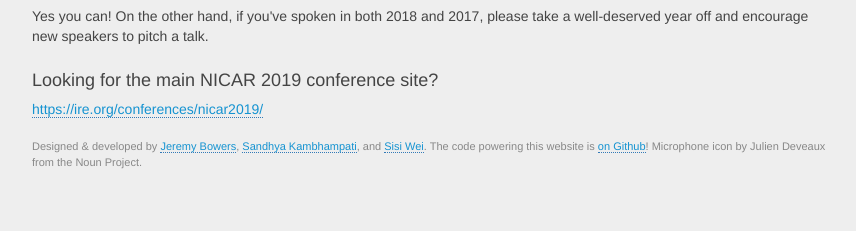
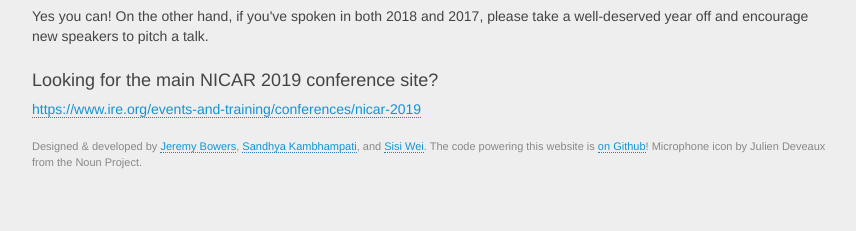
Before and after one commit to ireapps/lightning-talks, a Flask app: page / in a window 1280 px wide. Shown: the part 1522-1753 px from the top of the page, without its empty margins (208-1064 px from the left). Run offline with Flask 2, Linux system fonts and the light colour scheme; some libraries are stand-ins or nearby versions.

Commit message:
change url at the bottom of the page

```diff
--- a/templates/base.html
+++ b/templates/base.html
@@ -111,7 +111,7 @@
         {% endif %}
 
         <h4>Looking for the main NICAR 2019 conference site?</h4>
-        <p><a href="https://ire.org/conferences/nicar2019/">https://ire.org/conferences/nicar2019/</a></p>
+        <p><a href="https://www.ire.org/events-and-training/conferences/nicar-2019">https://www.ire.org/events-and-training/conferences/nicar-2019</a></p>
 
         <p class="credit">Designed &amp; developed by
           <a href="https://twitter.com/jeremybowers">Jeremy Bowers</a>,
```
